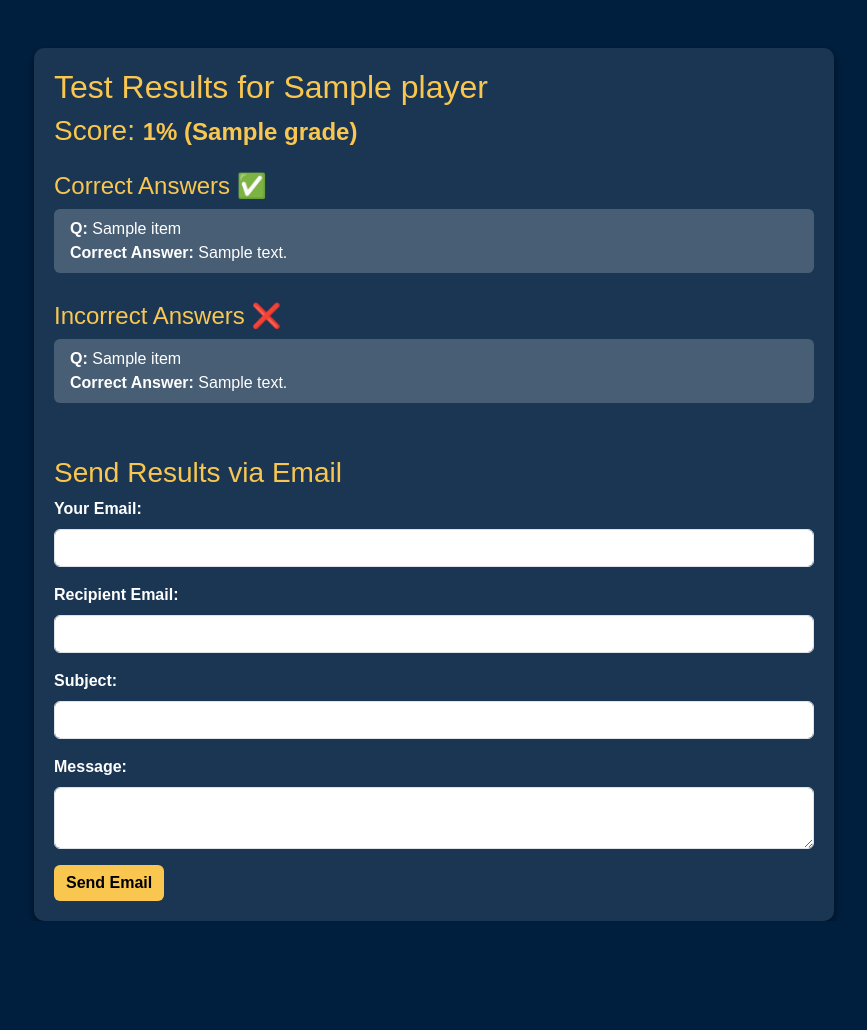
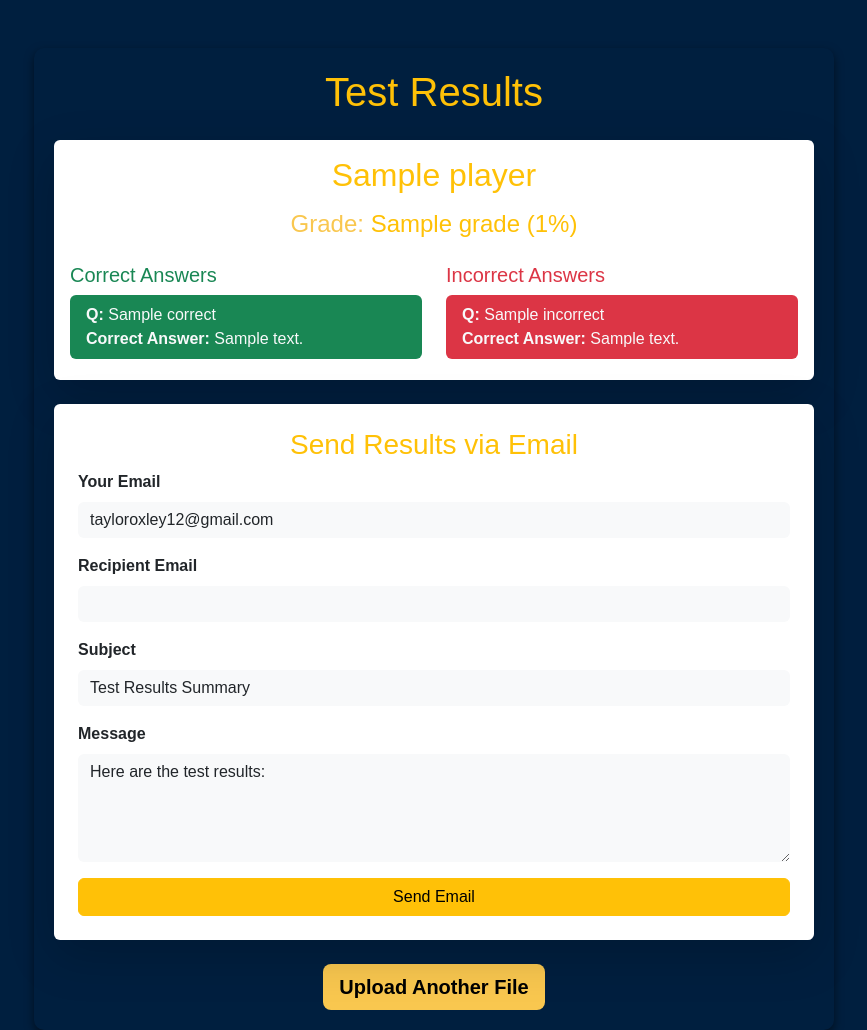
Before and after one commit to TaylorOxley/TestAnalyzerCapstone, a Flask app: template templates/result.html in a window 1280 px wide. Shown: the whole page, without its empty margins (206-1073 px from the left). Before the commit the page ends 921 px from the top, so only its background shows below. Run offline with Flask 3, Linux system fonts and the light colour scheme; the template is opened without the code that fills it: most values are stand-ins (such as "Sample title", 1, 10 or a date in 2020).

Commit message:
Re-design V3

```diff
--- a/app.py
+++ b/app.py
@@ -1,78 +1,84 @@
-from flask import Flask, request, render_template, redirect, url_for, flash
+from flask import Flask, render_template, request
 import pandas as pd
-import os
 import smtplib
 
 app = Flask(__name__)
-app.secret_key = "your_secret_key"  # Needed for flashing messages
 
-UPLOAD_FOLDER = 'test_data'
-os.makedirs(UPLOAD_FOLDER, exist_ok=True)
+# Store uploaded file path
+uploaded_file_path = None
 
 @app.route("/", methods=["GET", "POST"])
 def upload_file():
+    global uploaded_file_path
     if request.method == "POST":
         file = request.files["file"]
         if file:
-            filepath = os.path.join(UPLOAD_FOLDER, file.filename)
-            file.save(filepath)
+            uploaded_file_path = "uploaded_file.csv"
+            file.save(uploaded_file_path)
 
-            # Read CSV and validate columns
-            df = pd.read_csv(filepath)
-            expected_columns = {'Question', 'Correct Answers', 'Player', 'Correct / Incorrect'}
-            if not expected_columns.issubset(set(df.columns)):
-                return f"Invalid file format. Expected columns: {expected_columns}"
-
-            players = df['Player'].unique().tolist()
-            return render_template("select_player.html", players=players, filepath=file.filename)
-
+            # Redirect to select player page after file is uploaded
+            return select_player()
     return render_template("upload.html")
 
-@app.route("/analyze", methods=["POST"])
+@app.route("/select_player")
+def select_player():
+    if not uploaded_file_path:
+        return render_template("upload.html")
+
+    df = pd.read_csv(uploaded_file_path)
+    players = df["Player"].unique().tolist()  # Extract unique players
+    return render_template("select_player.html", players=players)
+
+@app.route("/analyze_results", methods=["GET", "POST"])
 def analyze_results():
-    player_name = request.form["player"]
-    filepath = os.path.join(UPLOAD_FOLDER, request.form["filepath"])
+    if not uploaded_file_path:
+        return render_template("upload.html")
 
-    df = pd.read_csv(filepath)
-    student_data = df[df["Player"] == player_name]
+    df = pd.read_csv(uploaded_file_path)
 
-    # Get correct questions along with their correct answers
-    correct_rows = student_data[student_data["Correct / Incorrect"] == "Correct"]
-    correct_answers = [
-        {"question": row["Question"], "correct_answer": row["Correct Answers"]}
-        for _, row in correct_rows.iterrows()
-    ]
+    results = {}
 
-    # Get incorrect questions along with their correct answers
-    incorrect_rows = student_data[student_data["Correct / Incorrect"] == "Incorrect"]
-    incorrect_answers = [
-        {"question": row["Question"], "correct_answer": row["Correct Answers"]}
-        for _, row in incorrect_rows.iterrows()
-    ]
+    for player in df["Player"].unique():
+        player_df = df[df["Player"] == player]
 
-    # Calculate percentage and grade
-    total_questions = len(correct_answers) + len(incorrect_answers)
-    correct_percentage = (len(correct_answers) / total_questions) * 100 if total_questions > 0 else 0
+        correct_answers = []
+        incorrect_answers = []
 
-    if correct_percentage >= 90:
-        grade = "A"
-    elif correct_percentage >= 80:
-        grade = "B"
-    elif correct_percentage >= 70:
-        grade = "C"
-    elif correct_percentage >= 60:
-        grade = "D"
-    else:
-        grade = "F"
+        for _, row in player_df.iterrows():
+            question = row["Question"]
+            correct_answer = row["Correct Answers"]
+            is_correct = row["Correct / Incorrect"]
 
-    return render_template(
-        "result.html",
-        player=player_name,
-        correct=correct_answers,
-        incorrect=incorrect_answers,
-        percentage=correct_percentage,
-        grade=grade
-    )
+            if is_correct.strip().lower() == "correct":
+                correct_answers.append((question, correct_answer))
+            elif is_correct.strip().lower() == "incorrect":
+                incorrect_answers.append((question, correct_answer))
+
+        total_questions = len(correct_answers) + len(incorrect_answers)
+        percentage = (len(correct_answers) / total_questions) * 100 if total_questions > 0 else 0
+
+        # Assign grade based on percentage
+        if percentage >= 90:
+            grade = "A"
+        elif percentage >= 80:
+            grade = "B"
+        elif percentage >= 70:
+            grade = "C"
+        elif percentage >= 60:
+            grade = "D"
+        else:
+            grade = "F"
+
+        results[player] = {
+            "correct": correct_answers,
+            "incorrect": incorrect_answers,
+            "percentage": round(percentage, 2),
+            "grade": grade
+        }
+
+    return render_template("result.html", results=results)
+
+
 
 @app.route("/send_email", methods=["POST"])
 def send_email():
@@ -86,21 +92,12 @@ def send_email():
     try:
         server = smtplib.SMTP("smtp.gmail.com", 587)
         server.starttls()
-        server.login(sender_email, "vphkegrbwhpntqeo")  # Use App Passwords
+        server.login(sender_email, "vphkegrbwhpntqeo")
         server.sendmail(sender_email, receiver_email, email_text)
         server.quit()
-
-        # Redirect to confirmation page after successful email
-        return redirect(url_for("email_confirmation", receiver_email=receiver_email))
-
+        return render_template("confirmation.html", receiver_email=receiver_email)
     except Exception as e:
-        flash(f"Error sending email: {e}", "danger")
-        return redirect(url_for("upload_file"))
-
-@app.route("/email_confirmation")
-def email_confirmation():
-    receiver_email = request.args.get("receiver_email", "No email provided")
-    return render_template("confirmation.html", receiver_email=receiver_email)
+        return f"Error sending email: {e}"
 
 if __name__ == "__main__":
     app.run(debug=True)
--- a/static/styles.css
+++ b/static/styles.css
@@ -8,7 +8,7 @@ body {
     max-width: 800px;
     margin: auto;
     padding: 20px;
-    background: rgba(255, 255, 255, 0.1); /* Slight transparency */
+    background: #001f3f; /* Slight transparency */
     border-radius: 10px;
     box-shadow: 0px 4px 10px rgba(0, 0, 0, 0.5);
 }
@@ -24,7 +24,7 @@ h2, h3, h4 {
 }
 
 .list-group-item {
-    background: rgba(255, 255, 255, 0.2);
+    background: #001f3f;
     color: white;
     border: none;
     margin-bottom: 5px;
@@ -34,7 +34,7 @@ h2, h3, h4 {
 .btn-primary {
     background-color: #f9c74f;
     border: none;
-    color: black;
+    color: rgb(0, 0, 0);
     font-weight: bold;
 }
 
@@ -43,7 +43,7 @@ h2, h3, h4 {
 }
 
 input, textarea {
-    background: rgba(255, 255, 255, 0.2);
+    background: #001f3f;
     color: white;
     border: 1px solid #f9c74f;
 }
--- a/templates/result.html
+++ b/templates/result.html
@@ -7,52 +7,77 @@
     <link href="https://cdn.jsdelivr.net/npm/bootstrap@5.3.0/dist/css/bootstrap.min.css" rel="stylesheet">
     <link rel="stylesheet" type="text/css" href="{{ url_for('static', filename='styles.css') }}">
 </head>
-<body>
+<body class="bg-darkblue text-light">
     <div class="container mt-5">
-        <h2>Test Results for {{ player }}</h2>
+        <h1 class="text-warning text-center">Test Results</h1>
 
-        <h3>Score: <span class="grade">{{ percentage|round(2) }}% ({{ grade }})</span></h3>
+        {% for player, data in results.items() %}
+            <div class="card my-4 p-3 bg-white text-dark shadow-lg border-0 rounded">
+                <h2 class="text-warning text-center">{{ player }}</h2>
 
-        <h4 class="mt-4">Correct Answers ✅</h4>
+                <div class="text-center">
+                    <h4 class="mt-2">Grade: <span class="text-warning">{{ data['grade'] }} ({{ data['percentage'] }}%)</span></h4>
+                </div>
+
+                <div class="row">
+                    <!-- Correct Answers Section -->
+                    <div class="col-md-6">
+                        <h5 class="mt-3 text-success">Correct Answers</h5>
                         <ul class="list-group">
-            {% for item in correct %}
-                <li class="list-group-item">
-                    <strong>Q:</strong> {{ item.question }} <br>
-                    <strong>Correct Answer:</strong> {{ item.correct_answer }}
+                            {% for question, answer in data['correct'] %}
+                                <li class="list-group-item bg-success text-light rounded">
+                                    <strong>Q:</strong> {{ question }} <br>
+                                    <strong>Correct Answer:</strong> {{ answer }}
                                 </li>
                             {% endfor %}
                         </ul>
+                    </div>
 
-        <h4 class="mt-4">Incorrect Answers ❌</h4>
+                    <!-- Incorrect Answers Section -->
+                    <div class="col-md-6">
+                        <h5 class="mt-3 text-danger">Incorrect Answers</h5>
                         <ul class="list-group">
-            {% for item in incorrect %}
-                <li class="list-group-item">
-                    <strong>Q:</strong> {{ item.question }} <br>
-                    <strong>Correct Answer:</strong> {{ item.correct_answer }}
+                            {% for question, correct_answer in data['incorrect'] %}
+                                <li class="list-group-item bg-danger text-light rounded">
+                                    <strong>Q:</strong> {{ question }} <br>
+                                    <strong>Correct Answer:</strong> {{ correct_answer }}
                                 </li>
                             {% endfor %}
                         </ul>
+                    </div>
+                </div>
+            </div>
+        {% endfor %}
 
-        <h3 class="mt-5">Send Results via Email</h3>
-        <form action="{{ url_for('send_email') }}" method="post">
+        <!-- Email Form -->
+        <div class="card bg-white text-dark p-4 shadow-lg border-0 rounded">
+            <h3 class="text-warning text-center">Send Results via Email</h3>
+            <form action="{{ url_for('send_email') }}" method="POST">
+                <!-- Hardcoded sender email -->
                 <div class="mb-3">
-                <label for="sender_email" class="form-label">Your Email:</label>
-                <input type="email" name="sender_email" class="form-control" required>
+                    <label for="sender_email" class="form-label text-dark">Your Email</label>
+                    <input type="email" id="sender_email" name="sender_email" class="form-control bg-light text-dark border-0" value="tayloroxley12@gmail.com" readonly>
                 </div>
                 <div class="mb-3">
-                <label for="receiver_email" class="form-label">Recipient Email:</label>
-                <input type="email" name="receiver_email" class="form-control" required>
+                    <label for="receiver_email" class="form-label text-dark">Recipient Email</label>
+                    <input type="email" id="receiver_email" name="receiver_email" class="form-control bg-light text-dark border-0" required>
                 </div>
                 <div class="mb-3">
-                <label for="subject" class="form-label">Subject:</label>
-                <input type="text" name="subject" class="form-control" required>
+                    <label for="subject" class="form-label text-dark">Subject</label>
+                    <input type="text" id="subject" name="subject" class="form-control bg-light text-dark border-0" value="Test Results Summary" required>
                 </div>
                 <div class="mb-3">
-                <label for="message" class="form-label">Message:</label>
-                <textarea name="message" class="form-control" required></textarea>
+                    <label for="message" class="form-label text-dark">Message</label>
+                    <textarea id="message" name="message" class="form-control bg-light text-dark border-0" rows="4">Here are the test results:</textarea>
                 </div>
-            <button type="submit" class="btn btn-primary">Send Email</button>
+                <button type="submit" class="btn btn-warning w-100">Send Email</button>
             </form>
+        </div>
+
+        <!-- Back Button -->
+        <div class="mt-4 text-center">
+            <a href="{{ url_for('upload_file') }}" class="btn btn-primary btn-lg">Upload Another File</a>
+        </div>
     </div>
 </body>
 </html>
```
Also changed, not shown: templates/confirmation.html (+5 -5 lines), templates/select_player.html (+6 -12 lines), templates/upload.html (+11 -0 lines), uploaded_file.csv (added), 1 other file. Lines whose indentation alone changed are shown as unchanged.
